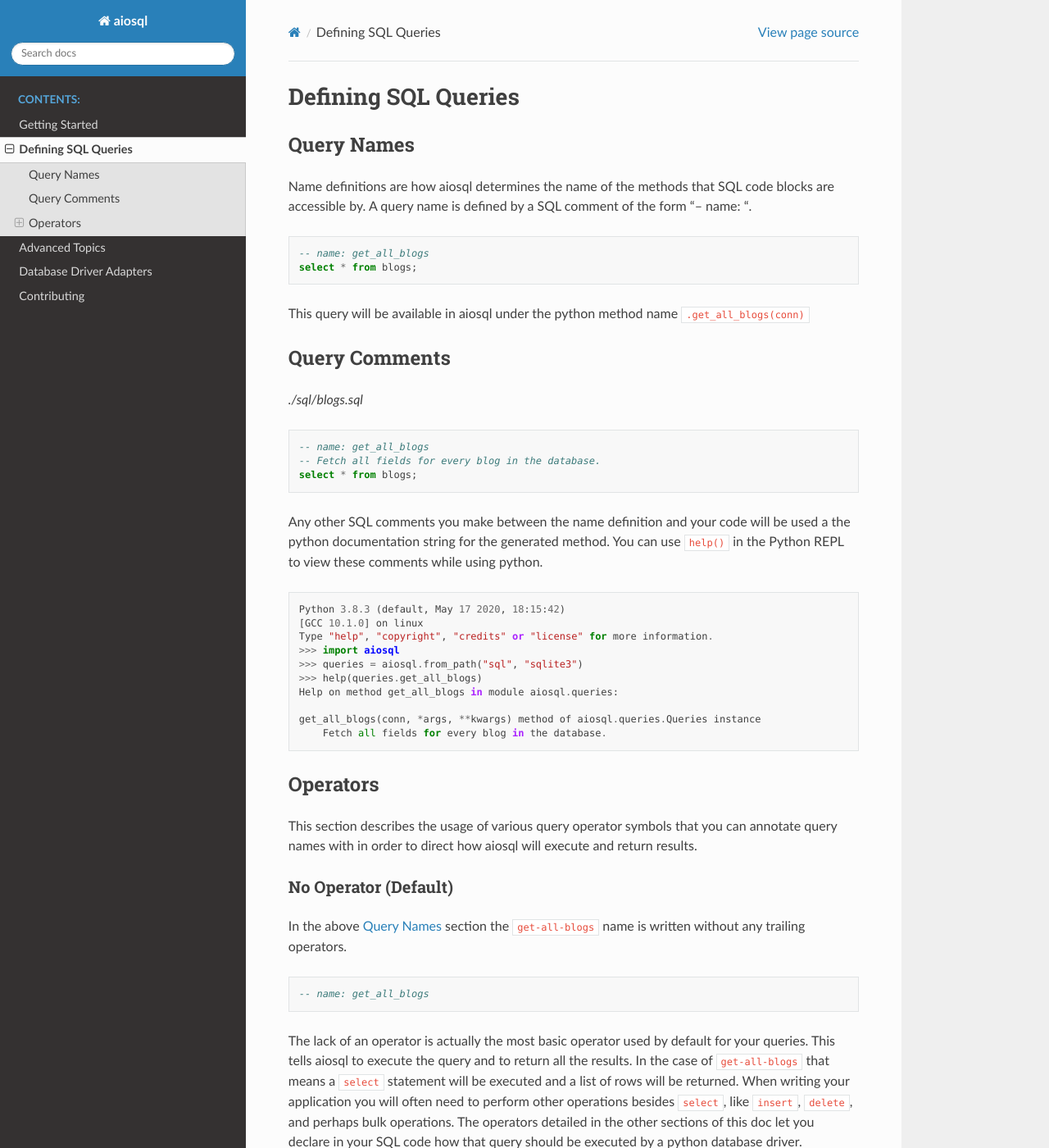
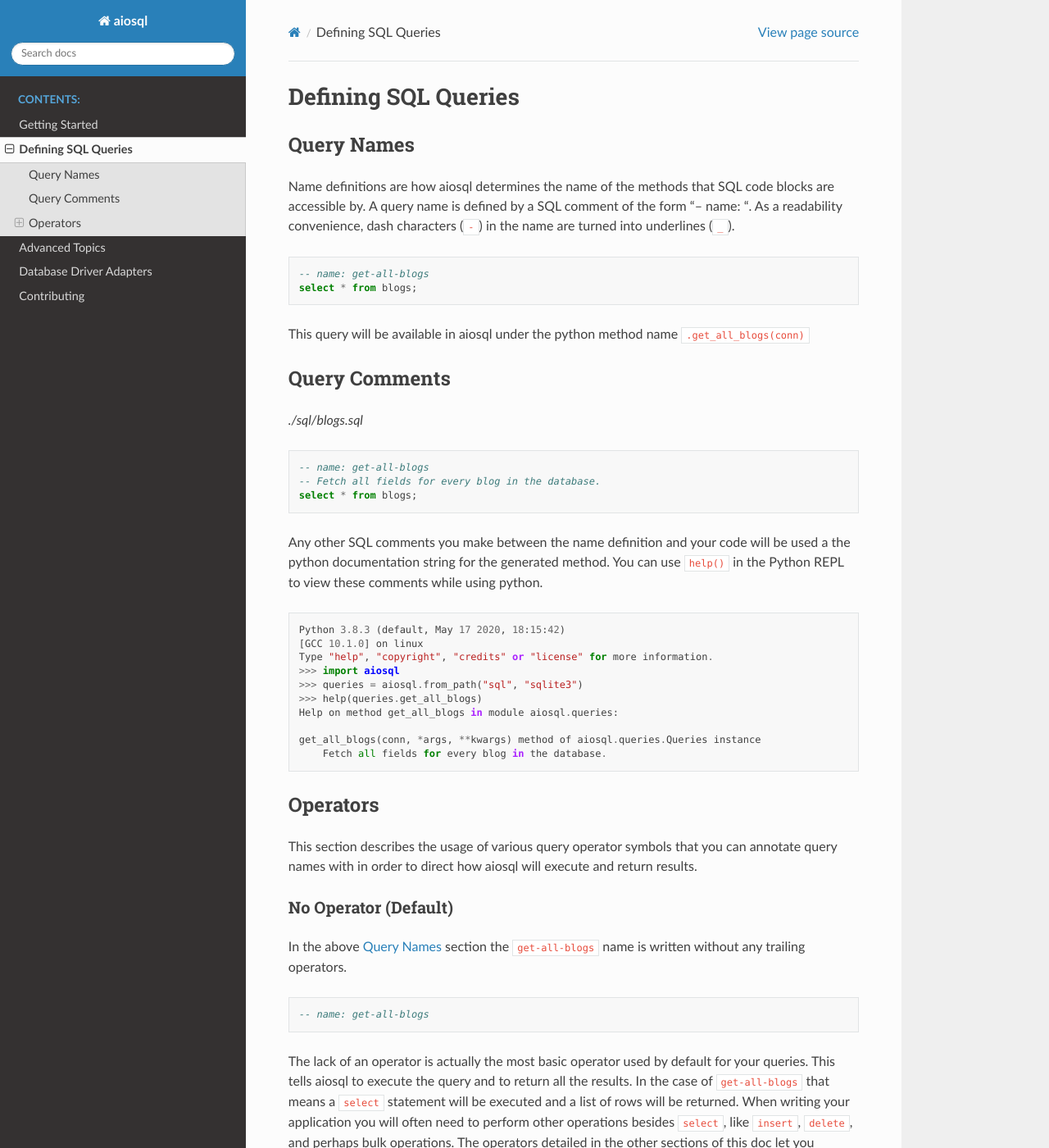
Before and after one commit to nackjicholson/aiosql, a Sphinx documentation site: the page built from docs/source/defining-sql-queries.rst, in a window 1280 px wide and 1400 px high. Shown: the whole window at 82% size. Built offline with Sphinx 7.4.7 and the Read the Docs theme 2.0.0, drawn with Linux system fonts in a browser that asks for light colours; pages that are not in the unit, such as notebooks, are missing from menus; some of the changed text lies outside the part shown.

Commit message:
update documentation

```diff
--- a/docs/source/defining-sql-queries.rst
+++ b/docs/source/defining-sql-queries.rst
@@ -4,11 +4,11 @@
 Query Names
 -----------
 
-Name definitions are how aiosql determines the name of the methods that SQL code blocks are accessible by. A query name is defined by a SQL comment of the form "-- name: ".
+Name definitions are how aiosql determines the name of the methods that SQL code blocks are accessible by. A query name is defined by a SQL comment of the form "-- name: ". As a readability convenience, dash characters (``-``) in the name are turned into underlines (``_``).
 
 .. code:: sql
 
-    -- name: get_all_blogs
+    -- name: get-all-blogs
     select * from blogs;
 
 This query will be available in aiosql under the python method name ``.get_all_blogs(conn)``
@@ -20,13 +20,13 @@
 
 .. code:: sql
 
-    -- name: get_all_blogs
+    -- name: get-all-blogs
     -- Fetch all fields for every blog in the database.
     select * from blogs;
 
 Any other SQL comments you make between the name definition and your code will be used a the python documentation string for the generated method. You can use ``help()`` in the Python REPL to view these comments while using python.
 
-.. code:: python
+.. code:: ipython
 
     Python 3.8.3 (default, May 17 2020, 18:15:42)
     [GCC 10.1.0] on linux
@@ -51,7 +51,7 @@
 
 .. code:: sql
 
-    -- name: get_all_blogs
+    -- name: get-all-blogs
 
 The lack of an operator is actually the most basic operator used by default for your queries. This tells aiosql to execute the query and to return all the results. In the case of ``get-all-blogs`` that means a ``select`` statement will be executed and a list of rows will be returned. When writing your application you will often need to perform other operations besides ``select``, like ``insert``, ``delete``, and perhaps bulk operations. The operators detailed in the other sections of this doc let you declare in your SQL code how that query should be executed by a python database driver.
 
@@ -113,10 +113,11 @@
 
 .. code:: text
 
-    publish_blog(conn, userid: int, title: str, content: str) -> None:
-    remove_blog(conn, blogid: int) -> None:
+    publish_blog(conn, userid: int, title: str, content: str) -> int:
+    remove_blog(conn, blogid: int) -> int:
 
-Each can be called to alter the database, but both will return ``None``.
+Each can be called to alter the database, and returns the number of affected rows
+if available.
 
 ``<!`` Insert/Update/Delete Returning
 ~~~~~~~~~~~~~~~~~~~~~~~~~~~~~~~~~~~~~
@@ -180,6 +181,8 @@
     ]
     queries.bulk_publish(conn, blogs)
 
+The methods returns the number of affected rows, if available.
+
 ``#`` Execute Scripts
 ~~~~~~~~~~~~~~~~~~~~~
 
```
